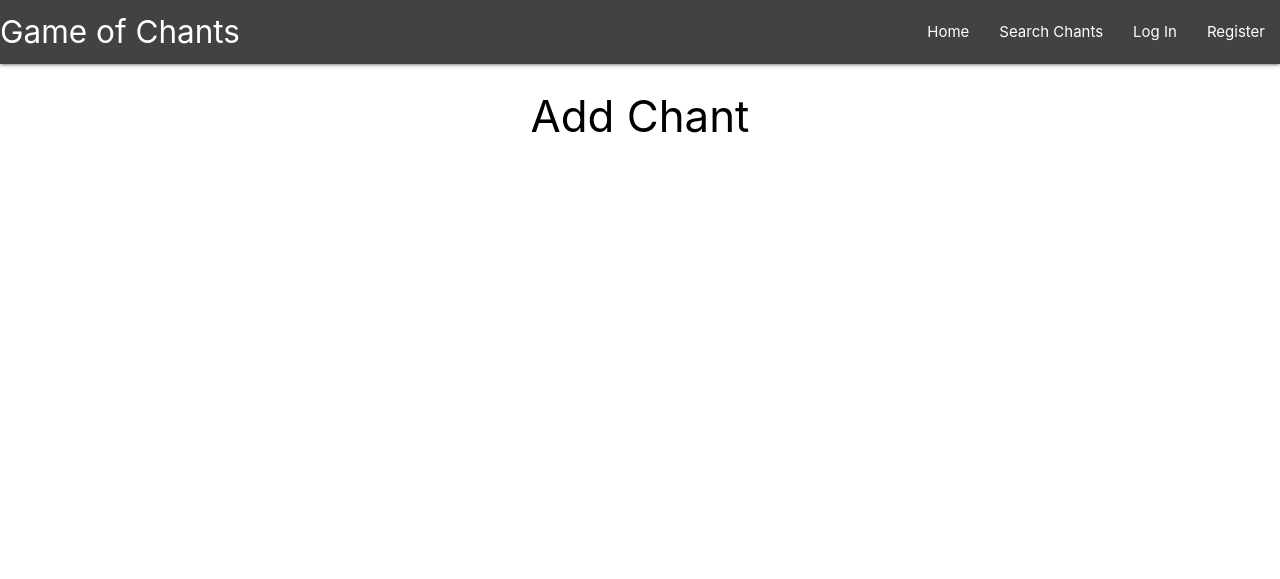
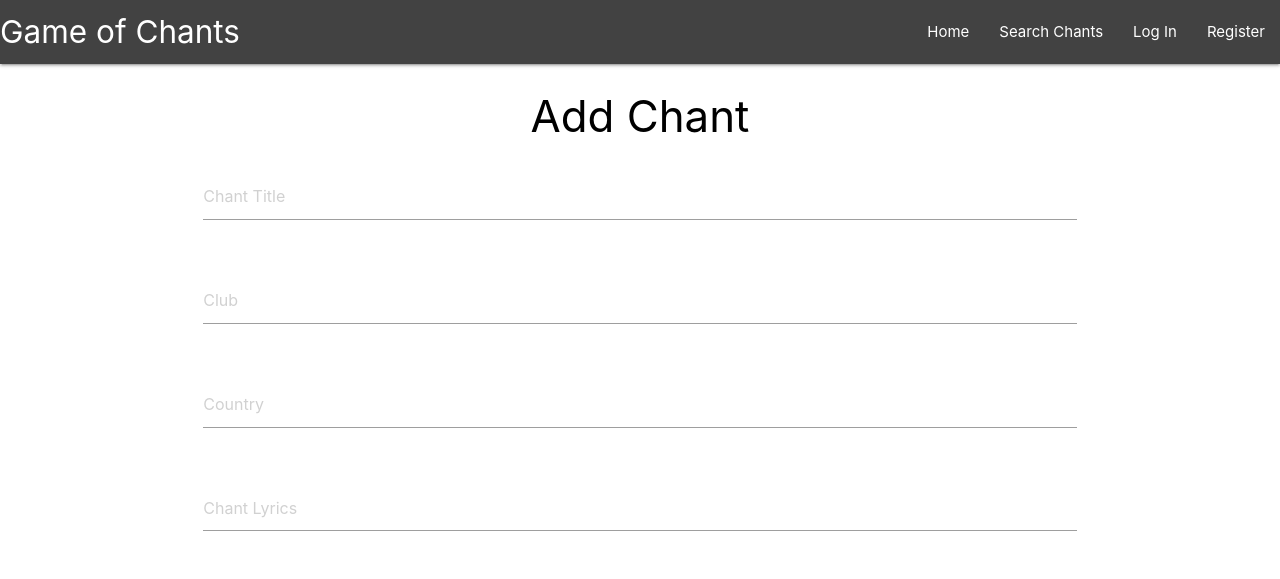
Before and after one commit to RoyoftheRavers/football_game_of_chants, a Flask app: page /add_chant in a window 1280 px wide. Shown: the top 579 px of the page. Run offline with Flask 2, Linux system fonts and the light colour scheme; some libraries are stand-ins or nearby versions.

Commit message:
Textarea added to inputs in add_chant.html

```diff
--- a/templates/add_chant.html
+++ b/templates/add_chant.html
@@ -3,4 +3,34 @@
 
     <h3 class="black-text darken-4 center-align">Add Chant</h3>
 
+    <div class="row">
+        <form class="col s12">
+            <div class="row">
+                <div class="input-field col s12">
+                <input placeholder="Chant Title" id="chant_title" name="chant_title" minlength="5" maxlength="50" type="text" class="validate" required>
+                <label for="chant_title"></label>
+                </div>
+            </div>
+            <div class="row">
+                <div class="input-field col s12">
+                    <input placeholder="Club" id="club_name" name="club_name" minlength="5" maxlength="50" type="text" class="validate" required>
+                    <label for="club_name"></label>
+                </div>
+            </div>
+            <div class="row">
+                <div class="input-field col s12">
+                    <input placeholder="Country" id="country" name="country" minlength="5" maxlength="50" type="text" class="validate" required>
+                    <label for="country"></label>
+                </div>
+            </div>
+            <div class="row">
+                <div class="input-field col s12">
+                    <textarea placeholder="Chant Lyrics" id="chant_lyrics" name="chant_lyrics"
+                    minlength="20" maxlength="500" type="text" class="materialize-textarea validate"></textarea>
+                    <label for="chant_lyrics"></label>
+                </div>
+            </div>
+        </form>
+    </div>
+
 {% endblock %}
```
